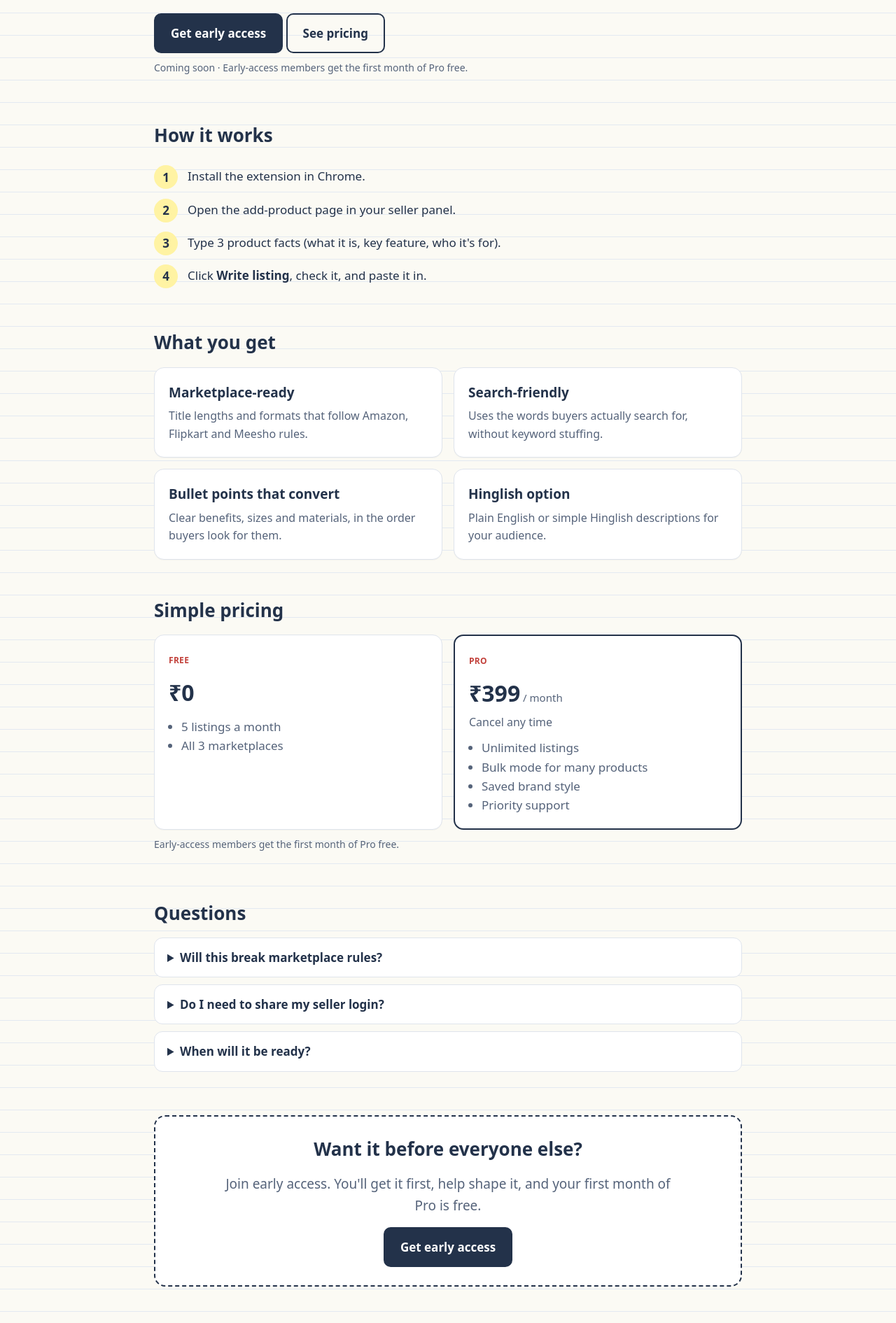
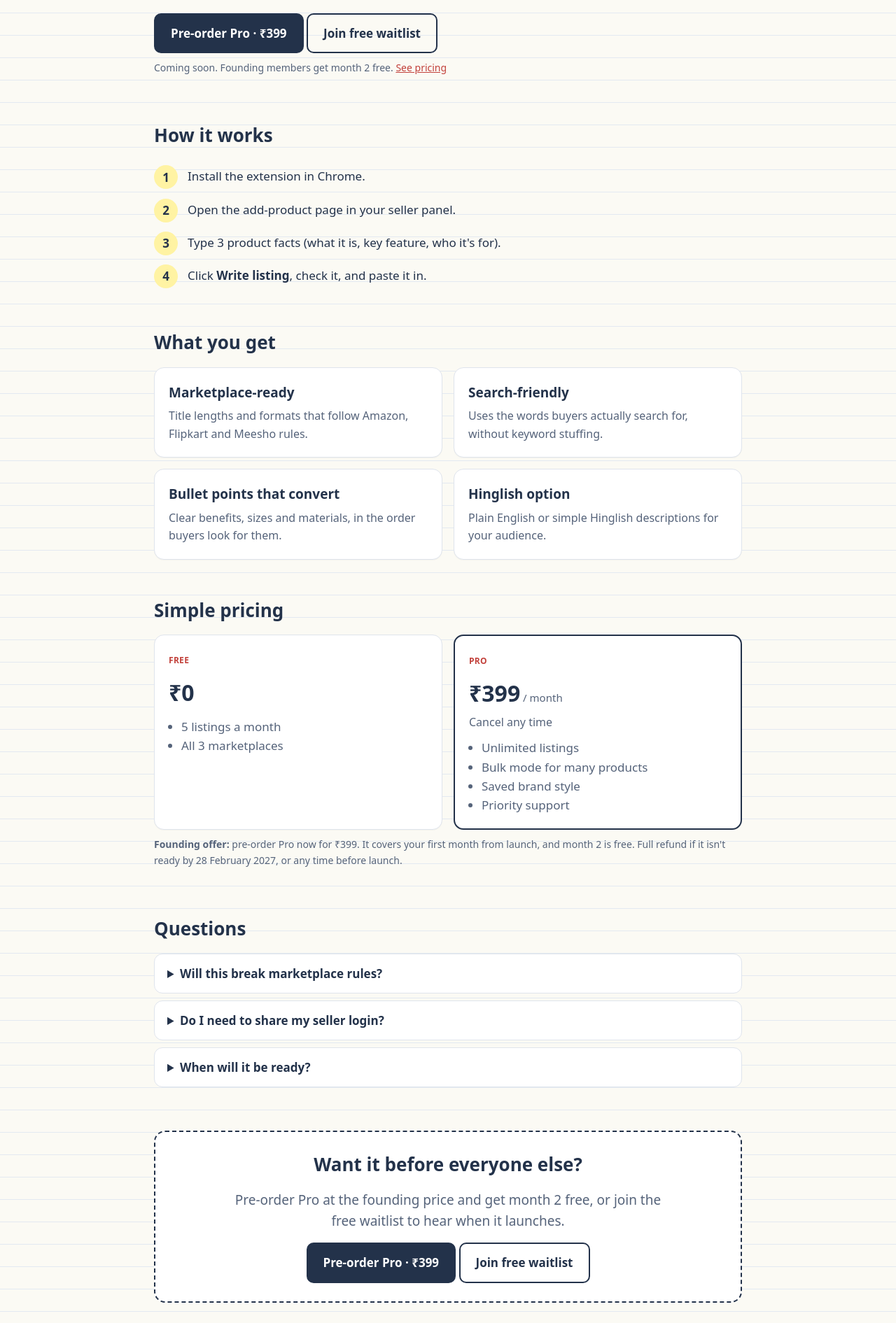
Before and after one commit to fahbuilds/fahbuilds.github.io, a plain HTML site: page listingwriter/index.html in a window 1280 px wide. Shown: the part 365-2256 px from the top of the page at 70% size. Drawn offline with Linux system fonts and the light colour scheme.

Commit message:
Update index.html

```diff
--- a/listingwriter/index.html
+++ b/listingwriter/index.html
@@ -24,8 +24,8 @@
   <p class="kicker">For Amazon, Flipkart and Meesho sellers</p>
   <h1>Product listings that <mark>sell</mark>, written in seconds</h1>
   <p class="lead">A Chrome extension for seller panels. Type 3 facts about your product and get an SEO title, bullet points and a description that follow each marketplace's rules.</p>
-  <a class="btn" data-app="listingwriter" data-name="ListingWriter" href="#">Get early access</a> <a class="btn ghost" href="#pricing">See pricing</a>
-  <p class="note">Coming soon · Early-access members get the first month of Pro free.</p>
+  <a class="btn" data-pay="listingwriter" href="#">Pre-order Pro · ₹399</a> <a class="btn ghost" data-app="listingwriter" data-name="ListingWriter" href="#">Join free waitlist</a>
+  <p class="note">Coming soon. Founding members get month 2 free. <a href="#pricing">See pricing</a></p>
 </section>
 <section>
   <h2>How it works</h2>
@@ -41,17 +41,17 @@
     <div class="card"><span class="tag">Free</span><div class="amt">₹0</div><ul><li>5 listings a month</li><li>All 3 marketplaces</li></ul></div>
     <div class="card pro"><span class="tag">Pro</span><div class="amt">₹399<small> / month</small></div><p class="note">Cancel any time</p><ul><li>Unlimited listings</li><li>Bulk mode for many products</li><li>Saved brand style</li><li>Priority support</li></ul></div>
   </div>
-  <p class="note">Early-access members get the first month of Pro free.</p>
+  <p class="note"><b>Founding offer:</b> pre-order Pro now for ₹399. It covers your first month from launch, and month 2 is free. Full refund if it isn't ready by 28 February 2027, or any time before launch.</p>
 </section>
 <section>
   <h2>Questions</h2>
-  <details><summary>Will this break marketplace rules?</summary><p>It's designed to follow each marketplace's listing guidelines, and you review every listing before saving it.</p></details><details><summary>Do I need to share my seller login?</summary><p>No. It runs inside your own logged-in Chrome and never asks for passwords.</p></details><details><summary>When will it be ready?</summary><p>It's next in the build queue. Join early access to get it first.</p></details>
+  <details><summary>Will this break marketplace rules?</summary><p>It's designed to follow each marketplace's listing guidelines, and you review every listing before saving it.</p></details><details><summary>Do I need to share my seller login?</summary><p>No. It runs inside your own logged-in Chrome and never asks for passwords.</p></details><details><summary>When will it be ready?</summary><p>It's next in the build queue. Pre-order or join the waitlist to get it first.</p></details>
 </section>
 <section>
   <div class="cta">
     <h2>Want it before everyone else?</h2>
-    <p class="lead" style="margin:0 auto 16px">Join early access. You'll get it first, help shape it, and your first month of Pro is free.</p>
-    <a class="btn" data-app="listingwriter" data-name="ListingWriter" href="#">Get early access</a>
+    <p class="lead" style="margin:0 auto 16px">Pre-order Pro at the founding price and get month 2 free, or join the free waitlist to hear when it launches.</p>
+    <a class="btn" data-pay="listingwriter" href="#">Pre-order Pro · ₹399</a> <a class="btn ghost" data-app="listingwriter" data-name="ListingWriter" href="#">Join free waitlist</a>
   </div>
 </section>
 
```
